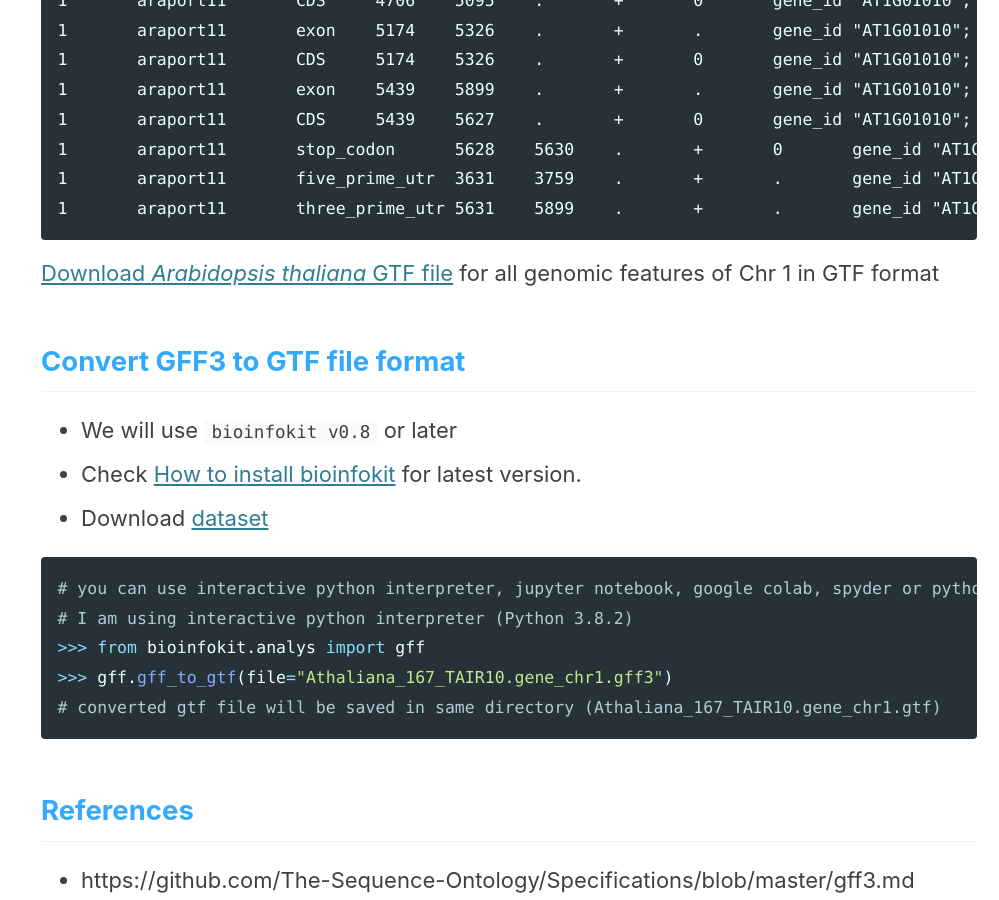
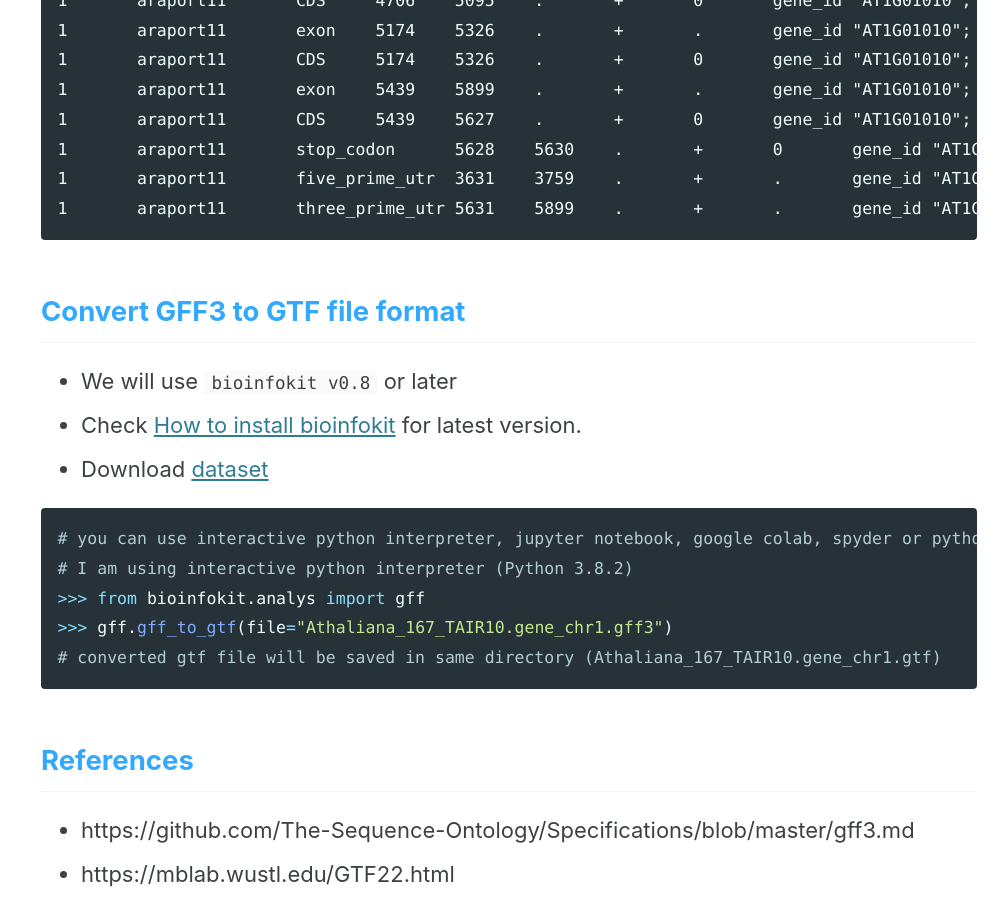
Before and after one commit to reneshbedre/reneshbedre.github.io, a Jekyll site: the page built from _posts/2020-05-16-gffgtf.md, in a window 1280 px wide and 900 px high, scrolled down 2799 px. Shown: the whole window, without its empty margins (281-1280 px from the left). Built offline with Jekyll 4.4.1, drawn with Linux system fonts in a browser that asks for light colours; cached includes are drawn as plain includes; nearby versions of some CDN libraries; a style sheet for code colours, icons or effects is not loaded; part of the change alters nothing that is shown; some of the changed text lies outside the part shown.

````diff
--- a/_posts/2020-05-16-gffgtf.md
+++ b/_posts/2020-05-16-gffgtf.md
@@ -87,8 +87,8 @@ Representation of genomic features of plant <i>Arabidopsis thaliana</i> in GTF f
 1	araport11	three_prime_utr	5631	5899	.	+	.	gene_id "AT1G01010"; transcript_id "AT1G01010.1"; gene_name "NAC001"; gene_source "araport11"; gene_biotype "protein_coding"; transcript_source "araport11"; transcript_biotype "protein_coding";
 ```
 
-[Download <i>Arabidopsis thaliana</i> GTF file]({{"/assets/posts/gffgtf/Athaliana_TAIR10.gene_chr1.gtf" | absolute_url }}) for all genomic
-features of Chr 1 in GTF format
+<!-- [Download <i>Arabidopsis thaliana</i> GTF file]({{"/assets/posts/gffgtf/Athaliana_TAIR10.gene_chr1.gtf" | absolute_url }}) for all genomic
+features of Chr 1 in GTF format (file size more than git minimum quota)-->
 
 ## <span style="color:#33a8ff">Convert GFF3 to GTF file format</span>
 - We will use `bioinfokit v0.8` or later
````
